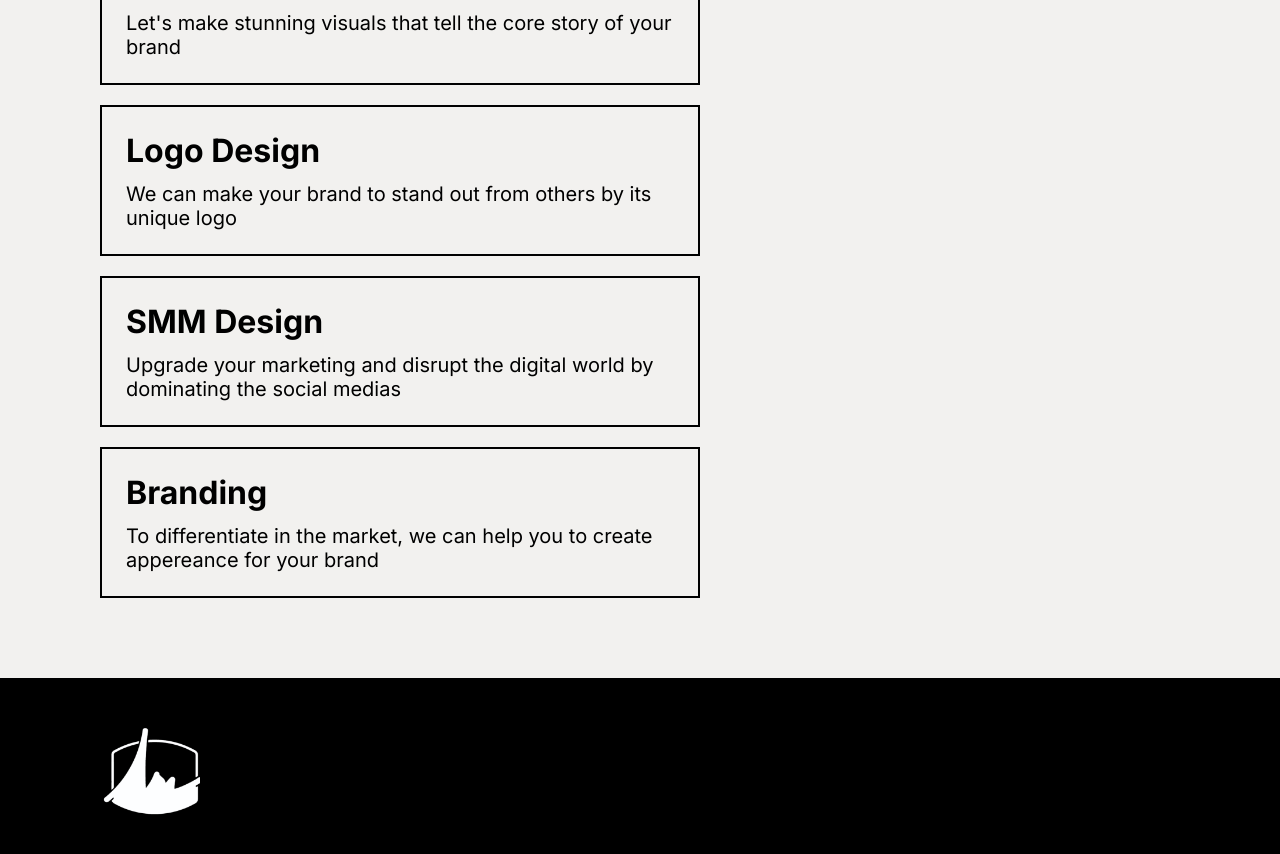
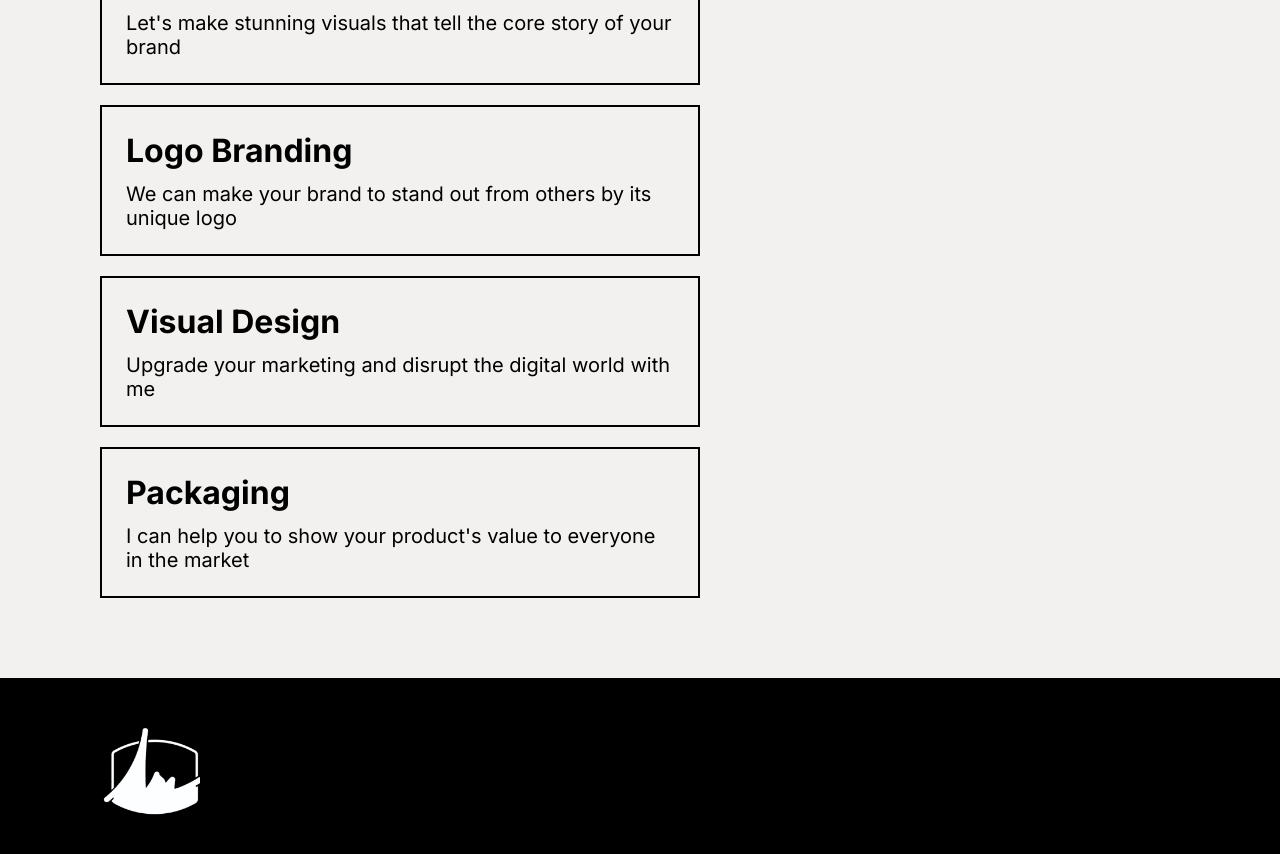
Before and after one commit to shvkhzod/azur, a Next.js app: page / in a window 1280 px wide. Shown: the part 3221-4075 px from the top of the page. Built offline with nearby package versions, Linux system fonts and the light colour scheme.

Commit message:
added more sections

```diff
--- a/pages/index.js
+++ b/pages/index.js
@@ -165,9 +165,9 @@ export default function Home() {
             <div className='serviceHeadline'><h1>Services</h1></div>
             <div className='servicesContainer'>
               <Service headline="Graphic Design" sub="Let's make stunning visuals that tell the core story of your brand"/>
-              <Service headline="Logo Design" sub="We can make your brand to stand out from others by its unique logo"/>
-              <Service headline="SMM Design" sub="Upgrade your marketing and disrupt the digital world by dominating the social medias"/>
-              <Service headline="Branding" sub="To differentiate in the market, we can help you to create appereance for your brand"/>
+              <Service headline="Logo Branding" sub="We can make your brand to stand out from others by its unique logo"/>
+              <Service headline="Visual Design" sub="Upgrade your marketing and disrupt the digital world with me"/>
+              <Service headline="Packaging" sub="I can help you to show your product's value to everyone in the market "/>
             </div>
 
 
```
